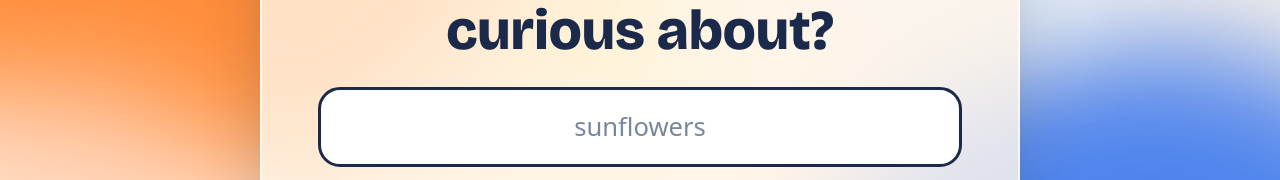
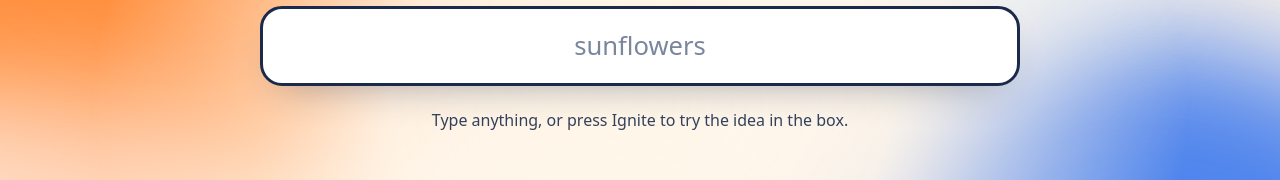
Before and after one commit to dnagubadi/Spark, a plain HTML site: page studio/index.html in a window 1280 px wide. Shown: the part 311-491 px from the top of the page. Drawn offline with nearby package versions, Linux system fonts and the light colour scheme; animation ran at ten frames a second; a web font is replaced by a local one.

Commit message:
Start page: drop the frosted card, use a soft cream glow behind the text
Co-Authored-By: Claude Opus 5.5 <noreply@anthropic.com>
Claude-Session: https://claude.ai/code/session_01S8ASbkH6LiDGGq6ynVXSyK

```diff
--- a/studio/index.html
+++ b/studio/index.html
@@ -71,9 +71,11 @@ body.on-ask::before { background: transparent; }
 body.on-ask .bar .btn { background: rgba(255,255,255,.85); }
 
 #view-ask { justify-items: center; text-align: center; padding-top: 6vh; min-height: calc(100dvh - 160px); align-content: center; }
-.ask-card { width: min(760px, 100%); background: rgba(255,246,234,.82); backdrop-filter: blur(18px) saturate(1.2); -webkit-backdrop-filter: blur(18px) saturate(1.2);
-  border: 2px solid rgba(255,255,255,.7); border-radius: 36px; padding: clamp(28px, 5vw, 52px) clamp(18px, 5vw, 56px); display: grid; gap: 26px; justify-items: center;
-  box-shadow: 0 30px 80px -30px rgba(27,42,74,.45); }
+.ask-card { width: min(760px, 100%); padding: clamp(12px, 3vw, 32px) 0; display: grid; gap: 26px; justify-items: center; }
+/* No card: a soft, edgeless cream glow in the middle keeps the blobs out from behind the text. */
+.sky-field::after { content: ""; position: absolute; left: 50%; top: 52%; width: min(1100px, 150vw); height: min(900px, 120vh); transform: translate(-50%, -50%);
+  background: radial-gradient(closest-side, rgba(255,246,234,.97) 0%, rgba(255,246,234,.9) 45%, rgba(255,246,234,0) 100%); }
+.topic-input { box-shadow: 0 18px 40px -22px rgba(27,42,74,.45); }
 .rise { opacity: 0; transform: translateY(18px); animation: rise .7s cubic-bezier(.2,.8,.2,1) forwards; animation-delay: calc(var(--i, 0) * 120ms + 100ms); }
 @keyframes rise { to { opacity: 1; transform: none; } }
 #ask-h .word { display: inline-block; }
```
